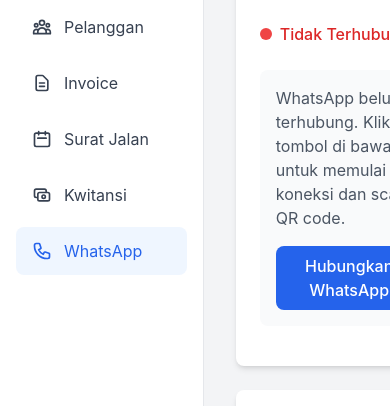
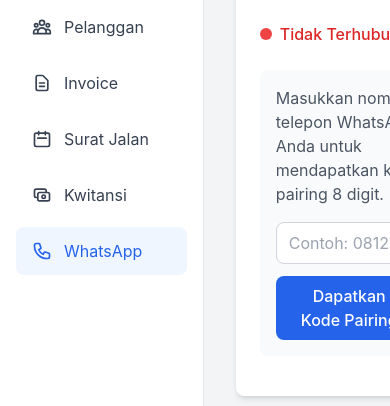
Before and after one commit to adityawahyuuu/Web_Client_Sistem_Manajemen_Bisnis_Bordir, a Svelte app: page /whatsapp in a window 390 px wide. Shown: the part 166-572 px from the top of the page. Built offline with nearby package versions, Linux system fonts and the light colour scheme; no server answers; sample sign-in values are in the browser's storage.

Commit message:
try handle phone WA Initialize

```diff
--- a/src/pages/WhatsAppSettings.svelte
+++ b/src/pages/WhatsAppSettings.svelte
@@ -5,12 +5,14 @@
     whatsappLoading,
     initializeWhatsApp,
     getWhatsAppStatus,
-    logoutWhatsApp
+    logoutWhatsApp,
+    requestPairingCode
   } from '../stores/whatsapp.js';
   import { success, error as showError } from '../stores/notifications.js';
 
   let pollingInterval = null;
   let isMobile = false;
+  let pairingPhoneNumber = '';
 
   // Detect if user is on mobile device
   function detectMobile() {
@@ -55,6 +57,19 @@
 
   async function handleRefresh() {
     await getWhatsAppStatus();
+  }
+
+  async function handleRequestPairingCode() {
+    if (!pairingPhoneNumber.trim()) {
+      showError('Masukkan nomor telepon WhatsApp Anda');
+      return;
+    }
+    try {
+      await requestPairingCode(pairingPhoneNumber.trim());
+      success('Kode pairing berhasil dibuat');
+    } catch (error) {
+      showError('Gagal membuat kode pairing: ' + error.message);
+    }
   }
 
   function getStatusColor(status) {
@@ -106,6 +121,26 @@
 
     {#if $whatsappStatus.status === 'disconnected'}
       <div class="bg-gray-50 p-4 rounded-lg mb-4">
+        {#if isMobile}
+          <p class="text-gray-600 mb-4">
+            Masukkan nomor telepon WhatsApp Anda untuk mendapatkan kode pairing 8 digit.
+          </p>
+          <div class="flex flex-col gap-3">
+            <input
+              type="tel"
+              bind:value={pairingPhoneNumber}
+              placeholder="Contoh: 081234567890"
+              class="input-field"
+            />
+            <button
+              class="btn-primary"
+              on:click={handleRequestPairingCode}
+              disabled={$whatsappLoading}
+            >
+              {$whatsappLoading ? 'Memproses...' : 'Dapatkan Kode Pairing'}
+            </button>
+          </div>
+        {:else}
           <p class="text-gray-600 mb-4">
             WhatsApp belum terhubung. Klik tombol di bawah untuk memulai koneksi dan scan QR code.
           </p>
@@ -116,34 +151,32 @@
           >
             {$whatsappLoading ? 'Menginisialisasi...' : 'Hubungkan WhatsApp'}
           </button>
+        {/if}
       </div>
-    {:else if $whatsappStatus.status === 'connecting' && $whatsappStatus.qrCode}
+    {:else if $whatsappStatus.status === 'connecting' && ($whatsappStatus.qrCode || $whatsappStatus.pairingCode)}
       <div class="bg-gray-50 p-4 rounded-lg mb-4">
-        {#if isMobile}
-          <div class="bg-yellow-50 border border-yellow-200 p-4 rounded-lg mb-4">
-            <p class="text-yellow-800 font-medium mb-2">
-              Anda mengakses dari perangkat mobile
+        {#if isMobile && $whatsappStatus.pairingCode}
+          <div class="bg-blue-50 border border-blue-200 p-4 rounded-lg mb-4">
+            <p class="text-blue-800 font-medium mb-3">
+              Hubungkan dengan Kode 8 Digit
             </p>
-            <p class="text-yellow-700 text-sm mb-3">
-              Untuk menghubungkan WhatsApp, Anda perlu scan QR code. Silakan buka halaman ini di komputer/laptop untuk dapat melakukan scan QR code dengan mudah.
+
+            <div class="bg-white border-2 border-blue-300 rounded-lg p-4 mb-4 text-center">
+              <p class="text-sm text-gray-600 mb-2">Masukkan kode ini di WhatsApp:</p>
+              <p class="text-3xl font-mono font-bold tracking-widest text-blue-600">
+                {$whatsappStatus.pairingCode}
               </p>
-            <p class="text-yellow-700 text-sm">
-              Alternatif: Anda dapat menggunakan fitur "Link with Phone Number" di WhatsApp dengan cara:
+            </div>
+
+            <p class="text-blue-700 text-sm mb-2">
+              Cara menggunakan:
             </p>
-            <ol class="list-decimal list-inside text-yellow-700 text-sm mt-2 space-y-1">
+            <ol class="list-decimal list-inside text-blue-700 text-sm space-y-1">
               <li>Buka WhatsApp di HP Anda</li>
               <li>Ketuk titik tiga → Perangkat tertaut → Tautkan perangkat</li>
-              <li>Pilih "Link with phone number instead"</li>
-              <li>Masukkan kode 8 digit yang muncul di layar</li>
+              <li>Pilih "Tautkan dengan nomor telepon"</li>
+              <li>Masukkan kode 8 digit di atas</li>
             </ol>
-          </div>
-          <div class="flex justify-center">
-            <img
-              src={$whatsappStatus.qrCode}
-              alt="WhatsApp QR Code"
-              class="border rounded-lg max-w-full"
-              style="max-height: 200px;"
-            />
           </div>
         {:else}
           <p class="text-gray-600 mb-4">
@@ -192,4 +225,7 @@
   .btn-danger {
     @apply px-4 py-2 bg-red-600 text-white rounded-lg hover:bg-red-700 disabled:opacity-50 disabled:cursor-not-allowed;
   }
+  .input-field {
+    @apply w-full px-3 py-2 border border-gray-300 rounded-lg focus:outline-none focus:ring-2 focus:ring-blue-500 focus:border-transparent;
+  }
 </style>
--- a/src/services/whatsapp.service.js
+++ b/src/services/whatsapp.service.js
@@ -4,6 +4,12 @@
   // Initialize WhatsApp connection (admin only)
   async initialize() {
     const response = await api.post('/whatsapp/initialize');
+    return response.data || response;
+  },
+
+  // Request pairing code for mobile (admin only)
+  async requestPairingCode(phoneNumber) {
+    const response = await api.post('/whatsapp/pairing-code', { phoneNumber });
     return response.data || response;
   },
 
--- a/src/stores/whatsapp.js
+++ b/src/stores/whatsapp.js
@@ -4,6 +4,7 @@
 export const whatsappStatus = writable({
   status: 'disconnected',
   qrCode: null,
+  pairingCode: null,
   phoneNumber: null
 });
 export const whatsappLoading = writable(false);
@@ -15,11 +16,31 @@
     whatsappStatus.set({
       status: result.status || 'connecting',
       qrCode: result.qrCode || null,
+      pairingCode: result.pairingCode || null,
       phoneNumber: result.phoneNumber || null
     });
     return result;
   } catch (error) {
     console.error('Error initializing WhatsApp:', error);
+    throw error;
+  } finally {
+    whatsappLoading.set(false);
+  }
+}
+
+export async function requestPairingCode(phoneNumber) {
+  whatsappLoading.set(true);
+  try {
+    const result = await whatsappService.requestPairingCode(phoneNumber);
+    whatsappStatus.set({
+      status: result.status || 'connecting',
+      qrCode: result.qrCode || null,
+      pairingCode: result.pairingCode || null,
+      phoneNumber: result.phoneNumber || null
+    });
+    return result;
+  } catch (error) {
+    console.error('Error requesting pairing code:', error);
     throw error;
   } finally {
     whatsappLoading.set(false);
@@ -32,6 +53,7 @@
     whatsappStatus.set({
       status: result.status || 'disconnected',
       qrCode: result.qrCode || null,
+      pairingCode: result.pairingCode || null,
       phoneNumber: result.phoneNumber || null
     });
     return result;
@@ -48,6 +70,7 @@
     whatsappStatus.set({
       status: 'disconnected',
       qrCode: null,
+      pairingCode: null,
       phoneNumber: null
     });
   } catch (error) {
```
Lines whose indentation alone changed are shown as unchanged.
